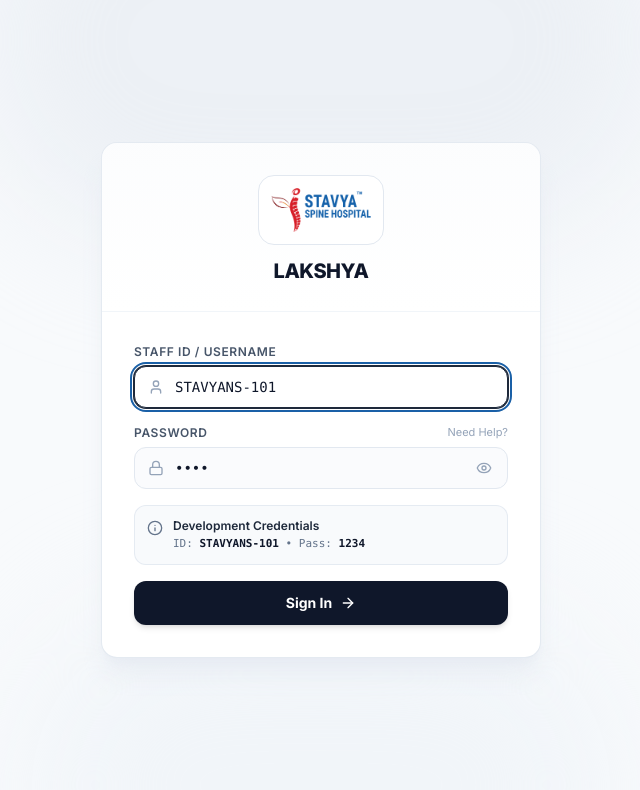
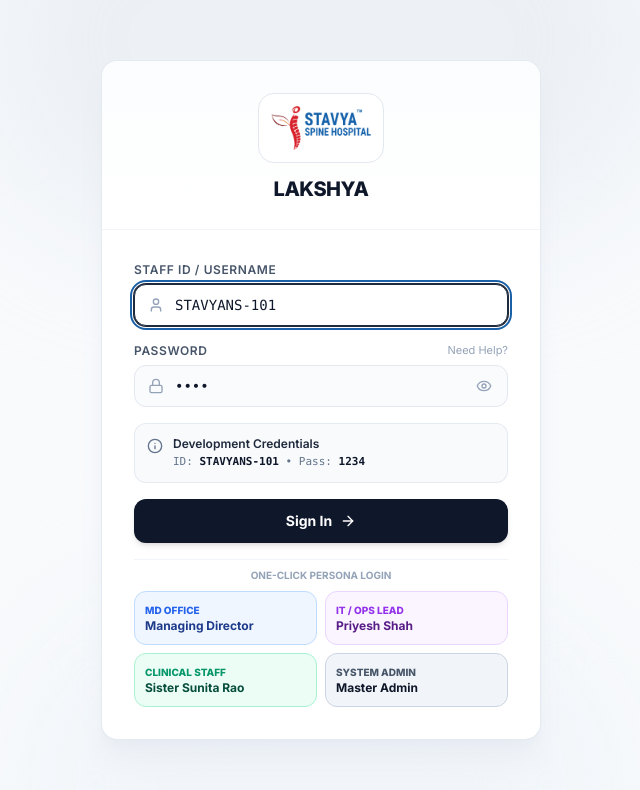
Before and after one commit to HB2810/Lakshya, a Next.js app in the folder apps/web/: page /login in a window 1280 px wide. Shown: the top 790 px of the page, without its empty margins (319-959 px from the left). Built offline with nearby package versions, Linux system fonts and the light colour scheme.

Commit message:
fix(auth): add automatic unauthenticated redirect to login and 1-click persona quick login buttons

```diff
--- a/apps/web/app/login/page.tsx
+++ b/apps/web/app/login/page.tsx
@@ -162,6 +162,98 @@ export default function LoginPage() {
                 </>
               )}
             </button>
+
+            {/* 1-Click Role Switcher Quick Logins */}
+            <div className="pt-2 border-t border-slate-100">
+              <p className="text-[10px] uppercase font-bold text-slate-400 mb-2 text-center">
+                One-Click Persona Login
+              </p>
+              <div className="grid grid-cols-2 gap-2 text-xs">
+                <button
+                  type="button"
+                  onClick={async () => {
+                    setStaffId('md@stavya.local');
+                    setPassword('1234');
+                    setIsSubmitting(true);
+                    try {
+                      await login('md@stavya.local', '1234');
+                      router.push('/overview');
+                    } catch (e: any) {
+                      setError(e.message);
+                    } finally {
+                      setIsSubmitting(false);
+                    }
+                  }}
+                  className="p-2.5 bg-blue-50 hover:bg-blue-100 border border-blue-200 text-blue-900 font-bold rounded-xl text-left transition-colors cursor-pointer"
+                >
+                  <span className="block text-[10px] text-blue-600 uppercase font-black">MD Office</span>
+                  <span className="truncate block">Managing Director</span>
+                </button>
+
+                <button
+                  type="button"
+                  onClick={async () => {
+                    setStaffId('leader@stavya.local');
+                    setPassword('1234');
+                    setIsSubmitting(true);
+                    try {
+                      await login('leader@stavya.local', '1234');
+                      router.push('/overview');
+                    } catch (e: any) {
+                      setError(e.message);
+                    } finally {
+                      setIsSubmitting(false);
+                    }
+                  }}
+                  className="p-2.5 bg-purple-50 hover:bg-purple-100 border border-purple-200 text-purple-900 font-bold rounded-xl text-left transition-colors cursor-pointer"
+                >
+                  <span className="block text-[10px] text-purple-600 uppercase font-black">IT / Ops Lead</span>
+                  <span className="truncate block">Priyesh Shah</span>
+                </button>
+
+                <button
+                  type="button"
+                  onClick={async () => {
+                    setStaffId('employee@stavya.local');
+                    setPassword('1234');
+                    setIsSubmitting(true);
+                    try {
+                      await login('employee@stavya.local', '1234');
+                      router.push('/overview');
+                    } catch (e: any) {
+                      setError(e.message);
+                    } finally {
+                      setIsSubmitting(false);
+                    }
+                  }}
+                  className="p-2.5 bg-emerald-50 hover:bg-emerald-100 border border-emerald-200 text-emerald-900 font-bold rounded-xl text-left transition-colors cursor-pointer"
+                >
+                  <span className="block text-[10px] text-emerald-600 uppercase font-black">Clinical Staff</span>
+                  <span className="truncate block">Sister Sunita Rao</span>
+                </button>
+
+                <button
+                  type="button"
+                  onClick={async () => {
+                    setStaffId('master@stavya.local');
+                    setPassword('1234');
+                    setIsSubmitting(true);
+                    try {
+                      await login('master@stavya.local', '1234');
+                      router.push('/settings');
+                    } catch (e: any) {
+                      setError(e.message);
+                    } finally {
+                      setIsSubmitting(false);
+                    }
+                  }}
+                  className="p-2.5 bg-slate-100 hover:bg-slate-200 border border-slate-300 text-slate-900 font-bold rounded-xl text-left transition-colors cursor-pointer"
+                >
+                  <span className="block text-[10px] text-slate-600 uppercase font-black">System Admin</span>
+                  <span className="truncate block">Master Admin</span>
+                </button>
+              </div>
+            </div>
           </form>
         </div>
       </main>
--- a/apps/web/components/layout/AppShell.tsx
+++ b/apps/web/components/layout/AppShell.tsx
@@ -1,11 +1,36 @@
 'use client';
 
-import React from 'react';
-import { AuthProvider } from '../../lib/auth/AuthContext';
+import React, { useEffect } from 'react';
+import { useRouter } from 'next/navigation';
+import { AuthProvider, useAuth } from '../../lib/auth/AuthContext';
 import { Sidebar } from './Sidebar';
 import { Header } from './Header';
 
 export const AppShellContent: React.FC<{ children: React.ReactNode }> = ({ children }) => {
+  const { isAuthenticated, isLoading } = useAuth();
+  const router = useRouter();
+
+  useEffect(() => {
+    if (!isLoading && !isAuthenticated) {
+      router.push('/login');
+    }
+  }, [isLoading, isAuthenticated, router]);
+
+  if (isLoading) {
+    return (
+      <div className="flex h-screen w-screen items-center justify-center bg-[#f8fafc]">
+        <div className="text-xs font-bold text-slate-600 flex items-center gap-2.5 bg-white px-5 py-3 rounded-2xl border border-slate-200 shadow-sm">
+          <div className="w-4 h-4 border-2 border-slate-900 border-t-transparent rounded-full animate-spin" />
+          <span>Restoring LAKSHYA Session...</span>
+        </div>
+      </div>
+    );
+  }
+
+  if (!isAuthenticated) {
+    return null;
+  }
+
   return (
     <div className="flex h-screen w-screen overflow-hidden bg-workspace-bg text-text-primary">
       <Sidebar />
--- a/apps/web/lib/api/client.ts
+++ b/apps/web/lib/api/client.ts
@@ -156,7 +156,21 @@ export const apiClient = {
 
     async login(emailOrId: string, password?: string, organization_slug?: string): Promise<{ response: CurrentUserResponse; user: User }> {
       try {
-        const body: Record<string, string> = { email: emailOrId, password: password || '1234' };
+        const idKey = emailOrId.trim().toUpperCase();
+        const emailMap: Record<string, string> = {
+          'STAVYANS-101': 'employee@stavya.local',
+          'STAVYANS-001': 'md@stavya.local',
+          'STAVYANS-002': 'leader@stavya.local',
+          'STAVYANS-000': 'master@stavya.local',
+          'EMPLOYEE': 'employee@stavya.local',
+          'LEADER': 'leader@stavya.local',
+          'MD': 'md@stavya.local',
+          'MASTER': 'master@stavya.local',
+        };
+        const resolvedEmail = emailMap[idKey] || emailOrId.trim();
+        const resolvedPassword = password === '1234' ? 'password123' : (password || 'password123');
+
+        const body: Record<string, string> = { email: resolvedEmail, password: resolvedPassword };
         if (organization_slug) {
           body.organization_slug = organization_slug;
         }
```
